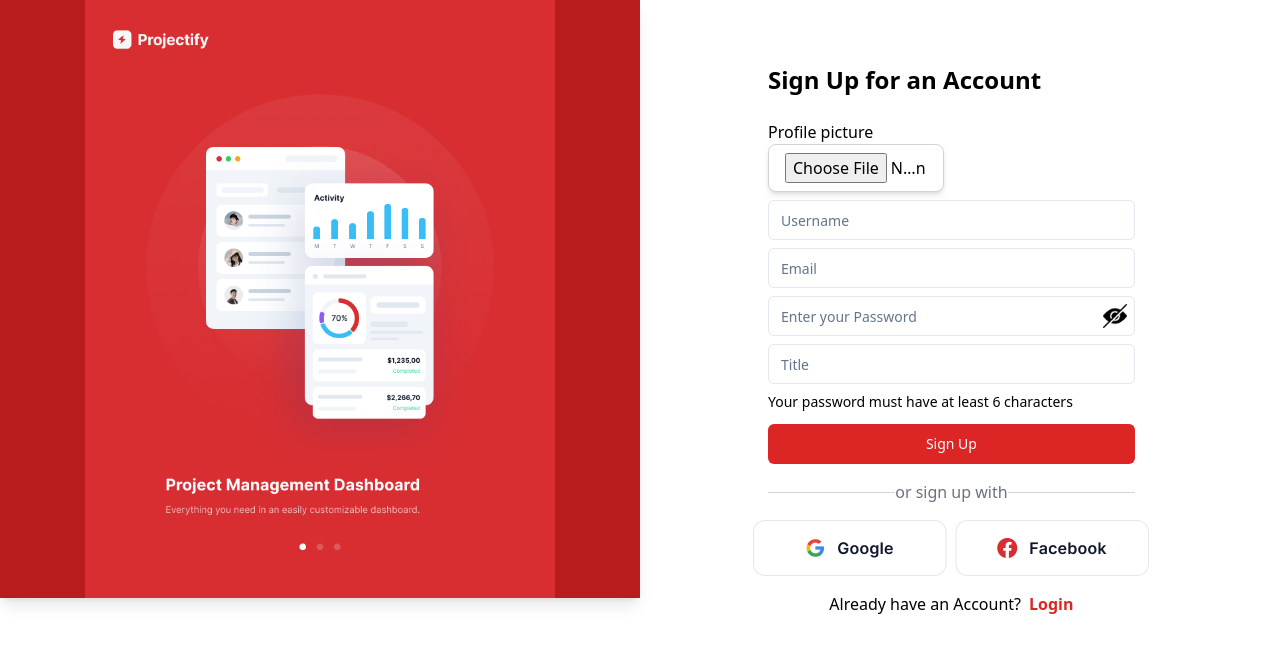
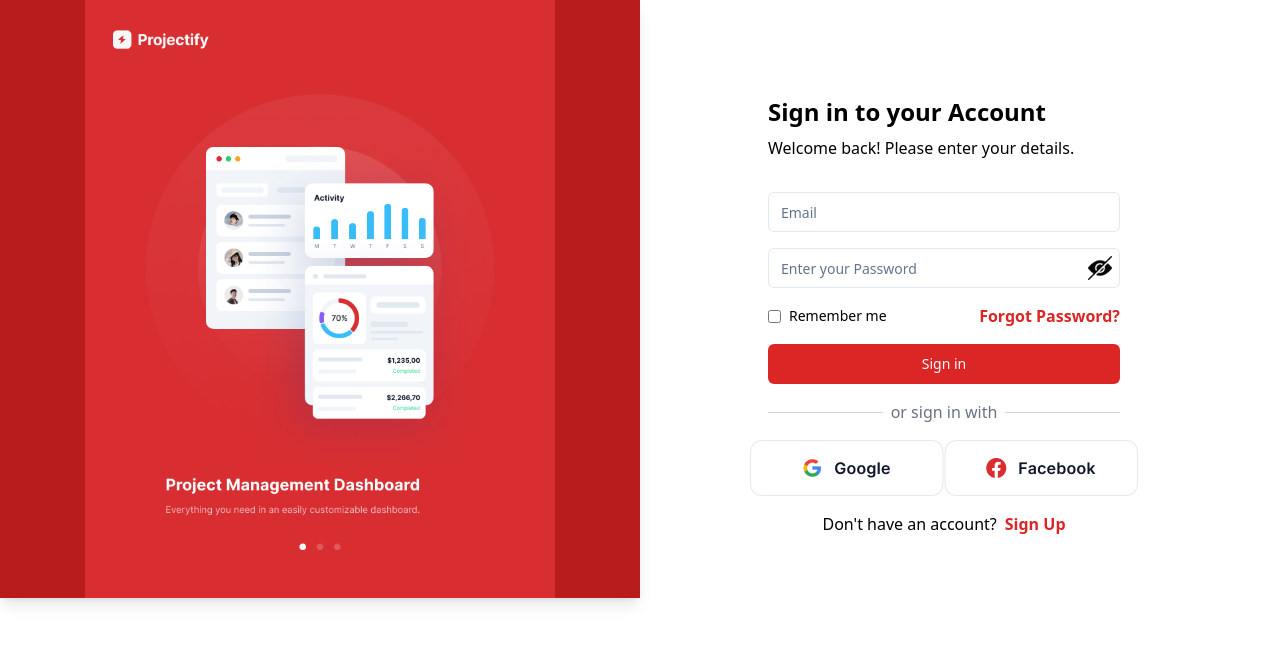
Before and after one commit to OluwapelumiElisha/Project-Management-Sysem-Frontend, a React (Vite) app: page / in a window 1280 px wide. Shown: the top 652 px of the page. Built offline with nearby package versions, Linux system fonts and the light colour scheme.

Commit message:
Sign in Change

```diff
--- a/src/Auth/Login/Component/LoginForm.jsx
+++ b/src/Auth/Login/Component/LoginForm.jsx
@@ -91,7 +91,7 @@ const LoginForm = () => {
         </div>
         <div className="flex items-center justify-center mt-4">
           <p>Don't have an account?</p>
-          <Link to={'/'}>
+          <Link to={'/SignUp'}>
             <p className="text-red-600 font-bold cursor-pointer pl-2">Sign Up</p>
           </Link>
         </div>
--- a/src/Auth/Signup/Component/SignupFrom.jsx
+++ b/src/Auth/Signup/Component/SignupFrom.jsx
@@ -74,7 +74,7 @@ const SignupForm = () => {
           </div>
           <div className="flex items-center justify-center mt-4">
             <p>Already have an Account?</p>
-            <Link to={'/Login'}><p className="text-red-600 font-bold cursor-pointer ps-2">Login</p></Link>
+            <Link to={'/'}><p className="text-red-600 font-bold cursor-pointer ps-2">Login</p></Link>
           </div>
         </div>
 
--- a/src/Route/index.jsx
+++ b/src/Route/index.jsx
@@ -26,11 +26,11 @@ export const route = createBrowserRouter([
     children: [
       {
         index: true,
-        element: <SignupFrom/>,
+        element: <LoginForm/>,
       },
       {
-        path:"/Login",
-        element: <LoginForm/>
+        path:"/SignUp",
+        element: <SignupFrom/>,
       },
       {
         path:"/Otp",
```
